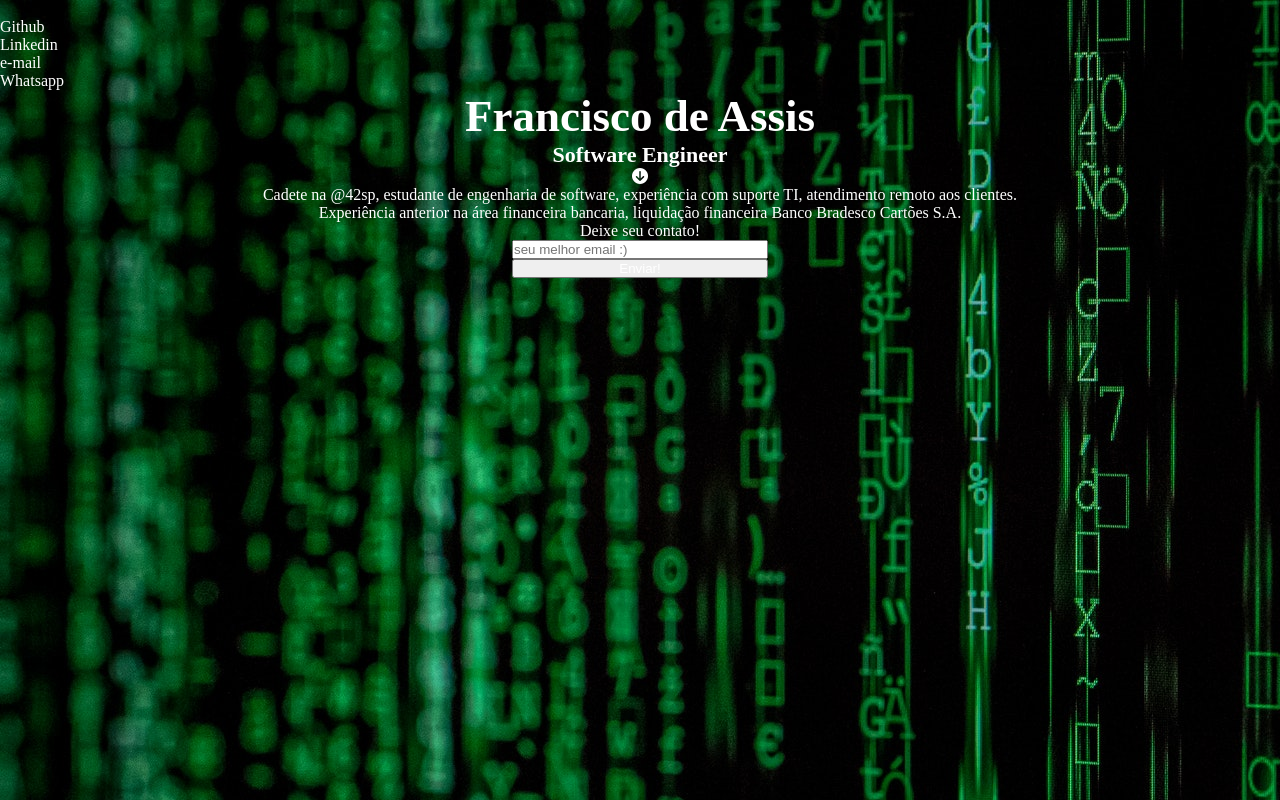
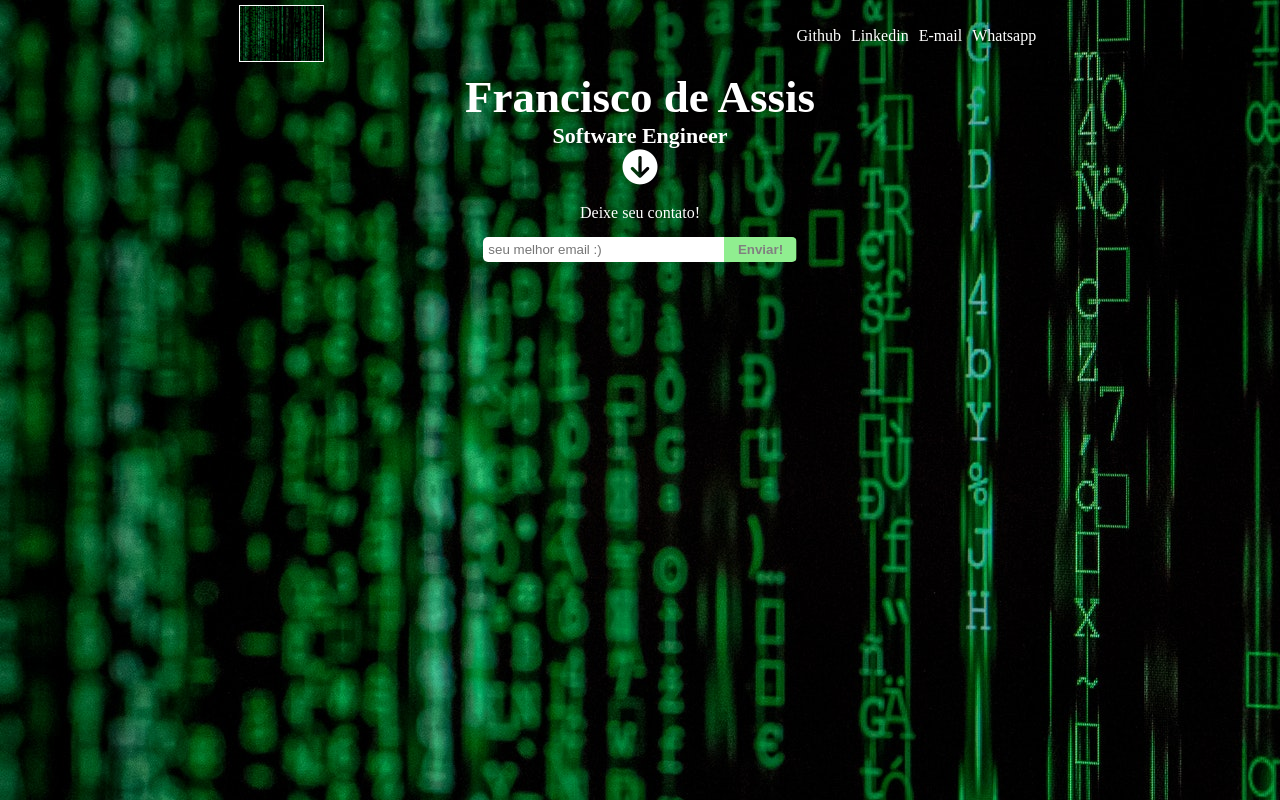
Before and after one commit to frassiszs1/css_gama_hiringcoders, a plain HTML site: page index.html in a window 1280 px wide. Drawn offline with Linux system fonts and the light colour scheme.

Commit message:
atualizacao

```diff
--- a/index.html
+++ b/index.html
@@ -11,7 +11,7 @@
 <body>
     <header>
         <div>
-            <img src="" alt="" srcset="">
+            <img src="./pexels-markus-spiske-1089438.jpg" alt="" srcset="">
         </div>
         <ul>
             <li>
@@ -21,7 +21,7 @@
                 <a target="_blank" href="https://linkedin.com/frassiszs1">Linkedin</a>
             </li>
             <li>
-                <a target="_blank" href="mailto:teste@teste.com">e-mail</a>
+                <a target="_blank" href="mailto:teste@teste.com">E-mail</a>
             </li>
             <li>
                 <a target="_blank" href="https://wa.me/11999999999">Whatsapp</a>
@@ -35,10 +35,10 @@
                 <h5>Software Engineer</h5>
             </div>
 
-            <div id="arrow">
-                <i class="fa-solid fa-circle-arrow-down"></i>
+            <div onclick="displayAbout()" id="arrow">
+                <i id="animation" class="fa-solid fa-circle-arrow-down"></i>
             </div>
-            <div id="about">
+            <div style="display: none;" id="about">
                 <p>
                     Cadete na @42sp, estudante de engenharia de software, experiência com suporte TI, atendimento remoto aos clientes.
                 </p>
@@ -56,5 +56,14 @@
             </div>
         </section>
     </main>
+
+    <script>
+        function displayAbout() {
+            var arrow = document.getElementById('animation');
+            arrow.classList.toggle('rotate');
+            var display = document.getElementById('about');
+            display.classList.toggle('active');
+        }
+    </script>
 </body>
 </html>
--- a/style.css
+++ b/style.css
@@ -19,6 +19,31 @@ body {
     background-repeat: no-repeat;
 }
 
+header {
+    display: flex;
+    justify-content: space-around;
+    align-items: center;
+    padding: 5px;
+}
+
+header ul {
+    display: flex;
+}
+
+header ul li {
+    padding: 5px;
+}
+
+header ul li a:hover {
+    color: green;
+    text-decoration: underline;
+}
+
+header img {
+    width: 85px;
+    border: 1px solid white;
+}
+
 .container {
     text-align: center;
 }
@@ -31,6 +56,31 @@ body {
     font-size: 22px;
 }
 
+#arrow {
+    font-size: 35px;
+    cursor: pointer;
+    animation: blink 1s steps(5, start) infinite;
+}
+
+@keyframes blink {
+    to {
+        visibility: hidden;
+    }
+}
+
+#animation {
+    transition: 300ms;
+}
+
+.rotate {
+    transform: rotate(180deg);
+    transition: 300ms;
+}
+
+.active {
+    display: block !important;
+}
+
 .container .about p {
     max-width: 600px;
     margin: 0 auto;
@@ -39,14 +89,35 @@ body {
 .form {
     width: 40%;
     margin: 0 auto;
+    padding: 15px;
 }
 
 .form input {
     width: 50%;
-    margin: 0 auto;
+    margin: none;
+    padding: 5px;
+    border-radius: 5px 0px 0px 5px;
+    border: none;
 }
 
 .form button {
-    width: 50%;
-    margin: 0 auto;
+    width: 15%;
+    margin: none;
+    padding: 5px 10px;
+    background: linear-gradient(to right, forestgreen 50%, lightgreen 50%);
+    background-size: 200% 100%;
+    background-position: right bottom;
+    color: gray;
+    font-weight: 600;
+    border: none;
+    cursor: pointer;
+    transition: all 300ms ease-out;
+    margin-left: -4px;
+    border-radius: 0px 5px 5px 0px;
+    margin-top: 15px;
 }
+
+.form button:hover {
+    background-position: left bottom;
+    color: goldenrod;
+}
```
